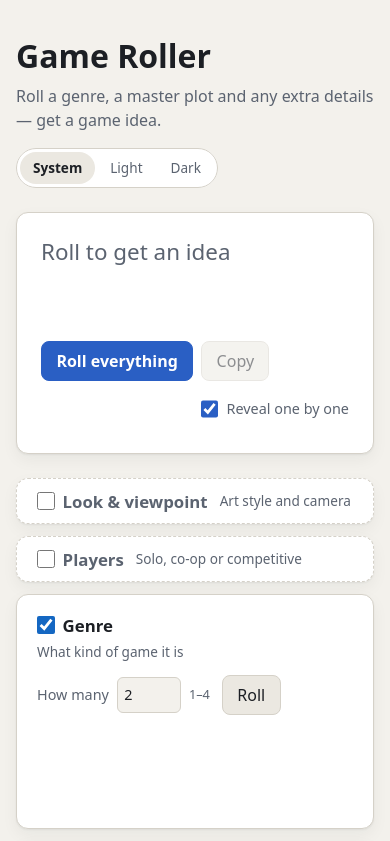
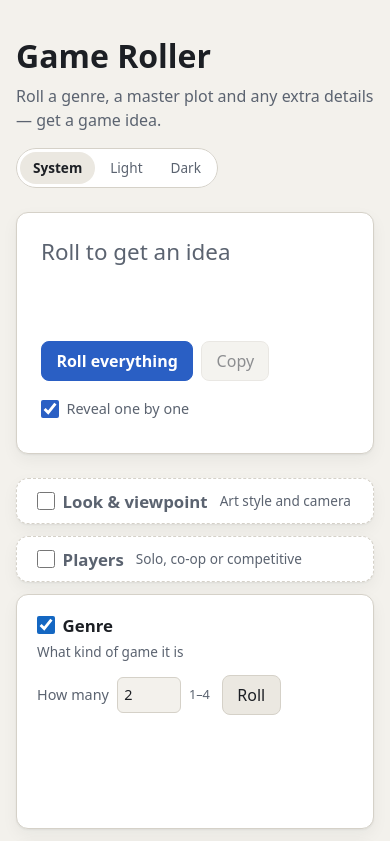
Before and after one commit to talemon/game-roller, a Svelte app: page / in a window 390 px wide. Shown: the top 841 px of the page. Built offline with nearby package versions, Linux system fonts and the light colour scheme.

Commit message:
Polish: favicon, meta description/theme-color, mobile toggle alignment, README example

```diff
--- a/index.html
+++ b/index.html
@@ -3,6 +3,13 @@
   <head>
     <meta charset="UTF-8" />
     <meta name="viewport" content="width=device-width, initial-scale=1.0" />
+    <meta
+      name="description"
+      content="Roll a random game idea: Steam genres, a master plot, and optional theme, look and player details, composed into one sentence."
+    />
+    <meta name="theme-color" media="(prefers-color-scheme: light)" content="#f3f1ec" />
+    <meta name="theme-color" media="(prefers-color-scheme: dark)" content="#121417" />
+    <link rel="icon" type="image/svg+xml" href="/favicon.svg" />
     <title>Game Roller</title>
     <script>
       // Mirrors src/lib/theme.svelte.ts so the first paint already has the right scheme.
--- a/src/components/ResultBanner.svelte
+++ b/src/components/ResultBanner.svelte
@@ -155,6 +155,14 @@
     min-height: 2.5rem;
   }
 
+  /* When the row wraps, the toggle lines up under the buttons instead of drifting right. */
+  @media (max-width: 640px) {
+    .reveal {
+      margin-inline-start: 0;
+      flex-basis: 100%;
+    }
+  }
+
   .failed {
     border-color: var(--danger);
     color: var(--danger);
```
Also changed, not shown: public/favicon.svg (added), 1 other file (tests, documents, lock files or other folders).
